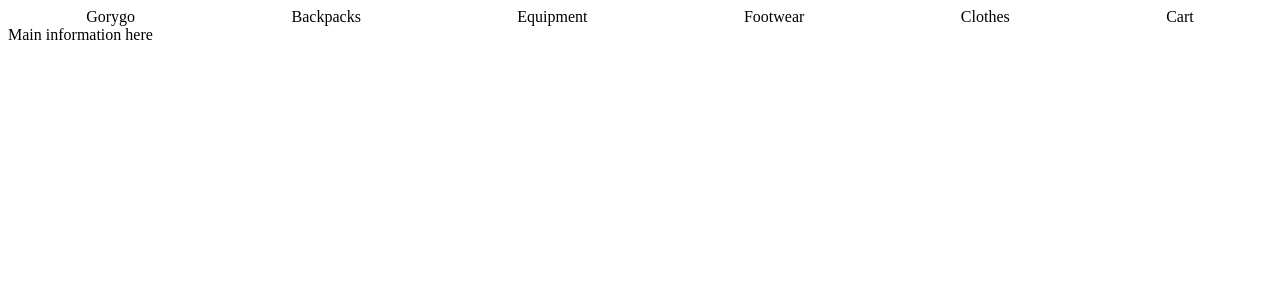
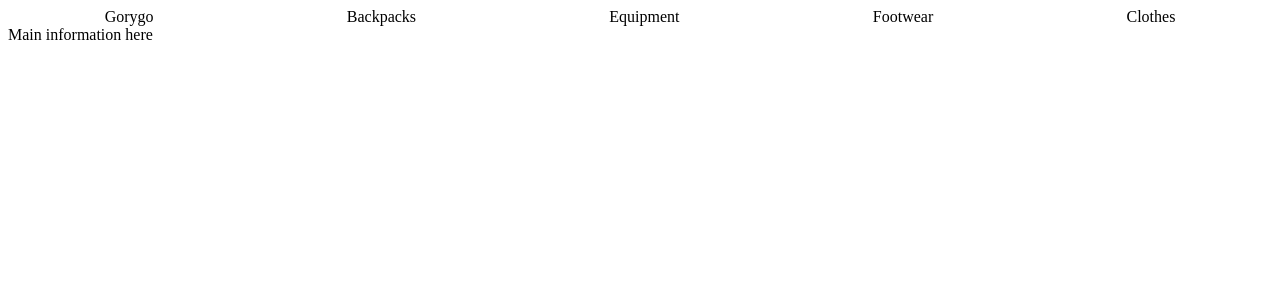
Before and after one commit to bohdan2704/gorygo-react, a React app: page / in a window 1280 px wide. Shown: the top 300 px of the page. Built offline with nearby package versions, Linux system fonts and the light colour scheme; the HTML template or start-up script is replaced by a standard one.

Commit message:
removed cart functionality for now

```diff
--- a/src/App.jsx
+++ b/src/App.jsx
@@ -12,7 +12,7 @@ function App() {
               <Route path="/" element={<Main/>} />
               <Route path="/categories" element={<AllProducts />} />
               <Route path="/product" element={<ProductPage />} />
-              <Route path="/cart" element={<ProductCart />} />
+              {/*<Route path="/cart" element={<ProductCart />} />*/}
           </Routes>
       </Router>
   )
--- a/src/components/Header/Header.jsx
+++ b/src/components/Header/Header.jsx
@@ -13,7 +13,7 @@ export default function Header() {
                 {mainCategories.map((obj, i) =>
                     <a key={i} onClick={() => navigate('/categories?' + obj.toLowerCase())}>{obj}</a>
                 )}
-                <a onClick={() => navigate('/cart')}>Cart</a>
+                {/*<a onClick={() => navigate('/cart')}>Cart</a>*/}
             </nav>
         </header>
     )
```
